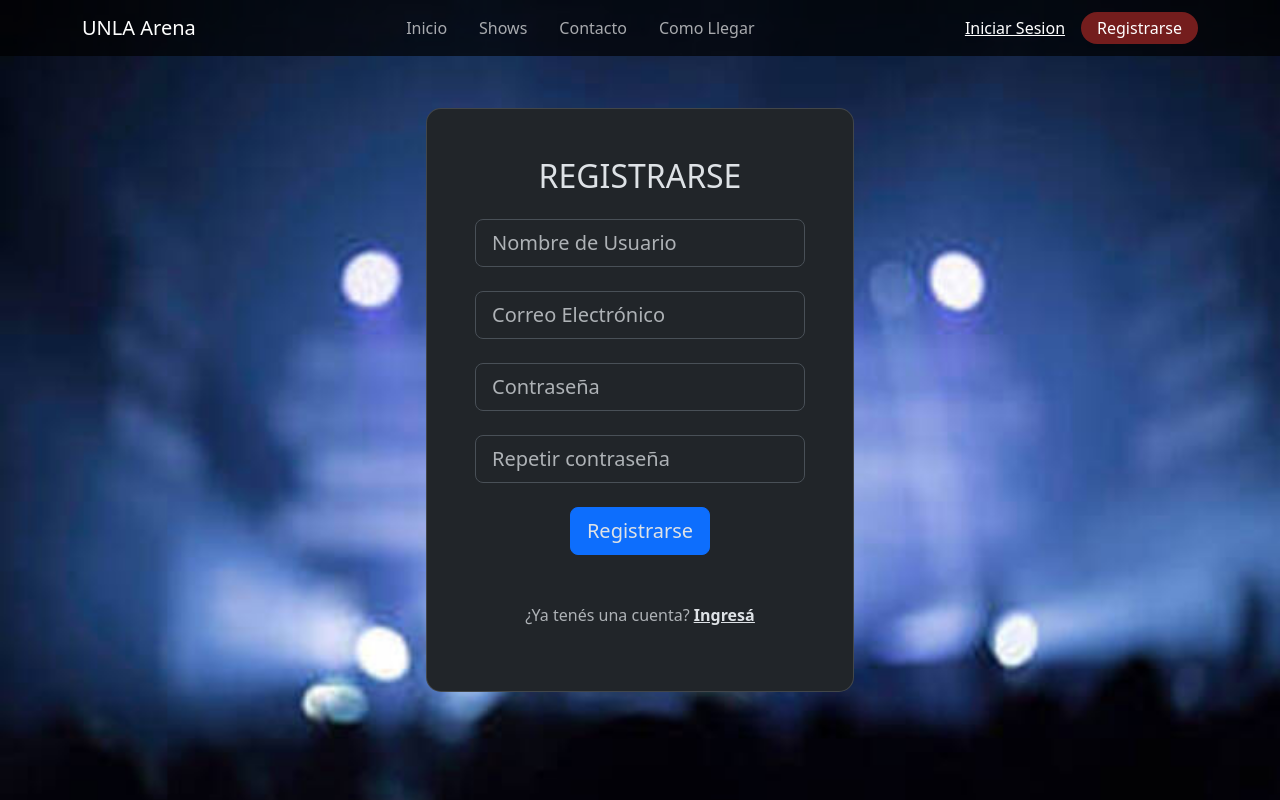
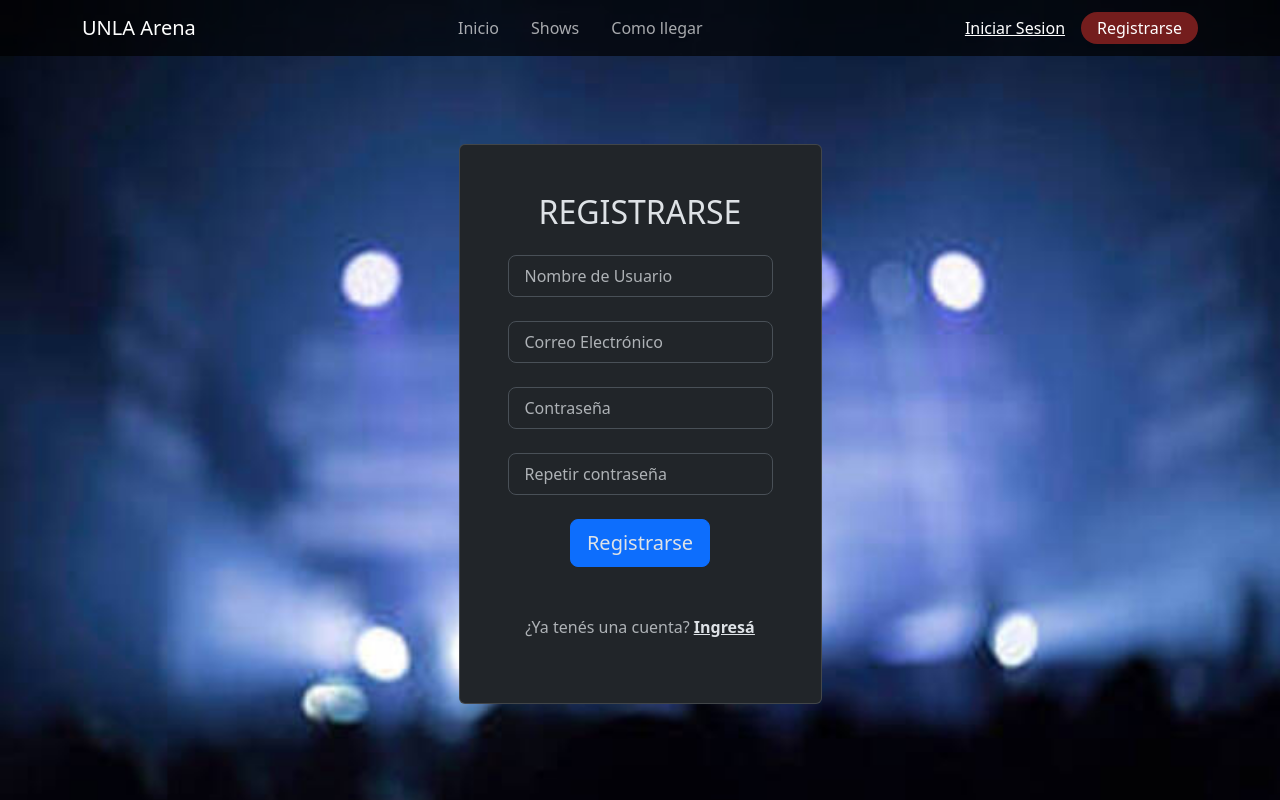
Before and after one commit to ArianSavall/Ticketera, a CodeIgniter app: page /Ticketera/RegisterC in a window 1280 px wide. Run offline with CodeIgniter, Linux system fonts and the light colour scheme.

Commit message:
- cree la vista "como llegar" y arregle algunos detalles esteticos en el login y register

```diff
--- a/application/config/database.php
+++ b/application/config/database.php
@@ -77,7 +77,7 @@ $db['default'] = array(
 	'dsn'	=> '',
 	'hostname' => 'localhost',
 	'username' => 'root',
-	'password' => '1234',
+	'password' => '',
 	'database' => 'ticketera',
 	'dbdriver' => 'mysqli',
 	'dbprefix' => '',
--- a/application/views/componentes/navbar.php
+++ b/application/views/componentes/navbar.php
@@ -19,10 +19,7 @@
             <a class="nav-link <?php echo ($current_page == 'shows') ? 'active' : ''; ?>" aria-current="<?php echo ($current_page == 'shows') ? 'page' : 'false'; ?>" href="<?php echo base_url('shows'); ?>">Shows</a>
           </li>
           <li class="nav-item mx-2">
-            <a class="nav-link" href="#">Contacto</a>
-          </li>
-          <li class="nav-item mx-2">
-            <a class="nav-link" href="#">Como Llegar</a>
+            <a class="nav-link <?php echo ($current_page == 'comoLlegar') ? 'active' : ''; ?>" aria-current="<?php echo ($current_page == 'comoLlegar') ? 'page' : 'false'; ?>" href="<?php echo base_url('comoLlegar'); ?>">Como llegar</a>
           </li>
         </ul>
         <?php
--- a/application/views/inicio.php
+++ b/application/views/inicio.php
@@ -7,7 +7,7 @@
     <link href="https://cdn.jsdelivr.net/npm/bootstrap@5.3.3/dist/css/bootstrap.min.css" rel="stylesheet" integrity="sha384-QWTKZyjpPEjISv5WaRU9OFeRpok6YctnYmDr5pNlyT2bRjXh0JMhjY6hW+ALEwIH" crossorigin="anonymous">
     <link rel="stylesheet" href="<?php echo base_url('assets/css/styles.css'); ?>">
 
-    <title></title>
+    <title>Inicio</title>
 </head>
 
 <body class="vh-100 overflow-hidden" data-bs-theme="dark">
--- a/application/views/login/LoginView.php
+++ b/application/views/login/LoginView.php
@@ -25,12 +25,12 @@
 
               <form action="<?= base_url(); ?>LoginC/ValidaUsuario" method="POST">
                 <div data-mdb-input-init class="form-outline mb-4">
-                  <input type="text" name="usuario" placeholder="Correo Electrónico" id="form3Example3cg" class="form-control form-control-lg" />
+                  <input type="text" name="usuario" placeholder="Correo Electrónico" id="form3Example3cg" class="form-control form-control-lg fs-6" />
                   <!--<label class="form-label" for="form3Example3cg">Your Email</label>-->
                 </div>
 
                 <div data-mdb-input-init class="form-outline mb-4">
-                  <input type="password" name="clave" placeholder="Contraseña" id="form3Example4cg" class="form-control form-control-lg" />
+                  <input type="password" name="clave" placeholder="Contraseña" id="form3Example4cg" class="form-control form-control-lg fs-6" />
                   <!--<label class="form-label" for="form3Example4cg">Password</label>-->
                 </div>
 
--- a/application/views/login/RegisterView.php
+++ b/application/views/login/RegisterView.php
@@ -17,29 +17,29 @@
 
     <body class="container d-flex flex-column justify-content-center vh-100 align-items-center" data-bs-theme="dark"
         style="background-image: url('<?php echo base_url("assets/imagenes/fondo-login.jpg"); ?>'); background-repeat: no-repeat; background-size: cover; ">
-        <div class="card mx-auto" style="border-radius: 15px;">
-            <div class="card-body p-5 ">
+        <div class="card mt-5 style="border-radius: 15px;">
+            <div class="card-body p-5">
               <h2 class="text-uppercase text-center mb-4">Registrarse</h2>
 
               <form action="<?= base_url(); ?>RegisterC/registrarUsuario" method="POST">
 
                 <div data-mdb-input-init class="form-outline mb-4">
-                  <input type="text" placeholder="Nombre de Usuario" name="nombre" id="form3Example1cg" class="form-control form-control-lg" />
+                  <input type="text" placeholder="Nombre de Usuario" name="nombre" id="form3Example1cg" class="form-control form-control-lg fs-6" />
                   <!--<label class="form-label" for="form3Example1cg">Nombre de usuario</label>-->
                 </div>
 
                 <div data-mdb-input-init class="form-outline mb-4">
-                  <input type="text" placeholder="Correo Electrónico" name="email" id="form3Example3cg" class="form-control form-control-lg" />
+                  <input type="text" placeholder="Correo Electrónico" name="email" id="form3Example3cg" class="form-control form-control-lg fs-6" />
                   <!--<label class="form-label" for="form3Example3cg">Your Email</label>-->
                 </div>
 
                 <div data-mdb-input-init class="form-outline mb-4">
-                  <input type="password" placeholder="Contraseña" name="password" id="form3Example4cg" class="form-control form-control-lg" />
+                  <input type="password" placeholder="Contraseña" name="password" id="form3Example4cg" class="form-control form-control-lg fs-6" />
                   <!--<label class="form-label" for="form3Example4cg">Password</label>-->
                 </div>
 
                 <div data-mdb-input-init class="form-outline mb-4">
-                  <input type="password" placeholder="Repetir contraseña" name="passwordRepetida" id="form3Example4cdg" class="form-control form-control-lg" />
+                  <input type="password" placeholder="Repetir contraseña" name="passwordRepetida" id="form3Example4cdg" class="form-control form-control-lg fs-6" />
                   <!--<label class="form-label" for="form3Example4cdg">Repeat your password</label>-->
                 </div>
 
--- a/application/views/shows/detalleShow.php
+++ b/application/views/shows/detalleShow.php
@@ -29,7 +29,7 @@
                 <img src="<?php echo base_url('assets/imagenes/') . $show->imagen; ?>" alt="foto del show" class="img-fluid rounded shadow mb-3 mb-lg-0" style="height: 16rem; width: 25rem;">
 
                 <div class="rounded p-4 ms-3" style="background-color: var(--rojo);">
-                    <p>UNLA Arena <a href="#">¿Cómo Llegar?</a></p>
+                    <p>UNLA Arena <a href="<?php echo base_url('comoLlegar'); ?>">¿Cómo Llegar?</a></p>
                     <p>Fecha: <?php echo $show->fecha; ?></p>
                     <p>Precio: $<?php echo $show->precio_entradas; ?></p>
 
```
Also changed, not shown: application/controllers/ComoLlegar.php (added, +27 -0 lines), application/views/comoLlegar.php (added, +33 -0 lines), assets/imagenes/fondo-como-llegar.jpg (added), assets/imagenes/mapa.png (added).
